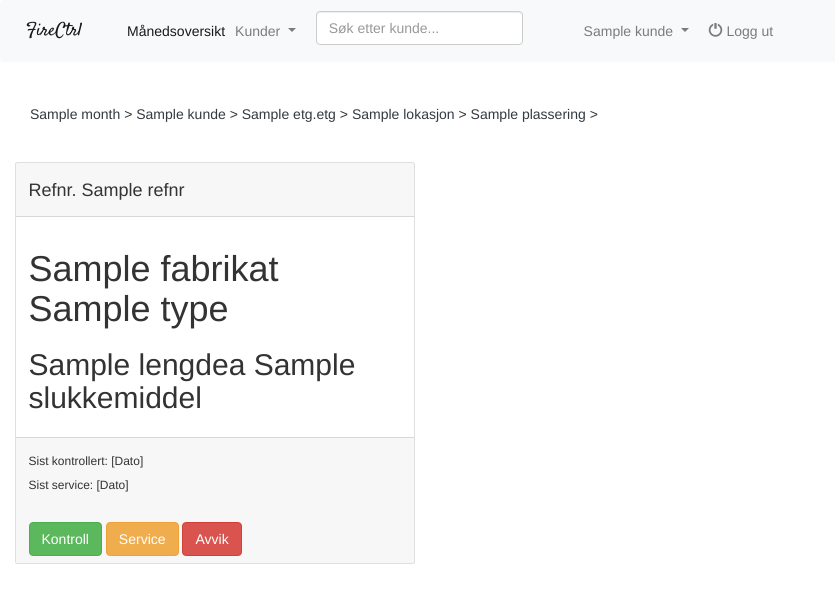
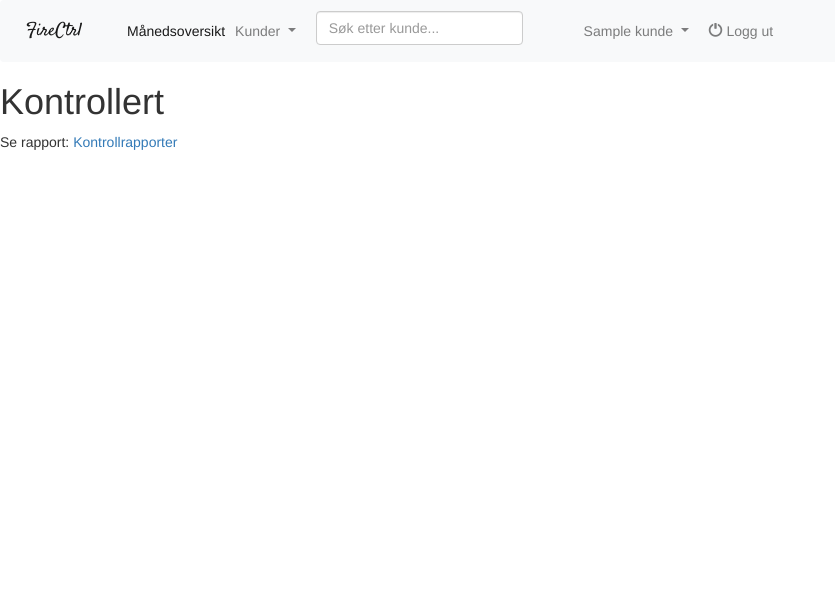
Before and after one commit to gruffsy/BTGCtrl, a Django app: template kontroll/templates/obj_detail.html in a window 1280 px wide. Shown: the top 603 px of the page, without its empty margins (0-835 px from the left). Run offline with Django 3.2, Linux system fonts and the light colour scheme; the template is opened without the code that fills it: most values are stand-ins (such as "Sample title", 1, 10 or a date in 2020); some libraries are stand-ins or nearby versions.

Commit message:
kontroll

```diff
--- a/kontroll/templates/detail.html
+++ b/kontroll/templates/detail.html
@@ -63,7 +63,7 @@
                                         {{obj.extinguishant.type}}<br></h1>
                                     <h2>
                                         {% if obj.extinguishant.lengde is not None %}
-                                        {{obj.extinguishant.lengde}}a
+                                        {{obj.extinguishant.lengde}}
                                         {% endif %}
                                         {% if obj.extinguishant.slukkemiddel is not None %}
                                         {{obj.extinguishant.slukkemiddel}}
@@ -83,7 +83,7 @@
                                 <!-- Modal footer -->
                                 <div class="modal-footer bg-light">
                                     <a class="btn btn-info" href="{% url 'obj_detail' obj.pk %}">Endringer</a>
-                                    <a class="btn btn-success" href="{% url 'obj_detail' obj.pk %}">Kontroll</a>
+                                    <a class="btn btn-success" href="{% url 'obj_detail' obj.pk %}?kontroll=now">Kontroll</a>
                                     <a class="btn btn-warning" href="{% url 'obj_detail' obj.pk %}">Service</a>
                                     <a class="btn btn-danger" href="{% url 'obj_detail' obj.pk %}">Avvik</a>
                                 </div>
--- a/kontroll/templates/obj_detail.html
+++ b/kontroll/templates/obj_detail.html
@@ -1,38 +1,7 @@
 {% extends 'base.html' %}
 {% block body %}
 
-<div class="just-padding">
-    <div class="container-fluid">
-        <h5><a class="text-dark" href="#">{{obj.customer.month}}</a> >
-            <a class="text-dark" href="#">{{obj.customer.kunde}}</a> >
-            <a class="text-dark" href="#">{{obj.etg}}.etg</a> >
-            <a class="text-dark" href="#">{{obj.lokasjon}}</a> >
-            <a class="text-dark" href="#">{{obj.plassering}}</a> >
-        </h5></div>
-</div>
-<div class="just-padding">
-    <div class="card" style="width:400px">
-        <div class="card-header"><h4 class="card-title">Refnr. {{obj.refnr }}</h4></div>
-        <div class="card-body">
-            <p class="card-text">
-            <h1> {{obj.extinguishant.fabrikat}}
-                {{obj.extinguishant.type}}<br></h1>
-            <h2>
-                {% if obj.extinguishant.lengde is not None %}
-                {{obj.extinguishant.lengde}}a
-                {% endif %}
-                {% if obj.extinguishant.slukkemiddel is not None %}
-                {{obj.extinguishant.slukkemiddel}}
-                {% endif %}</h2></p>
-        </div>
-        <div class="card-footer">
-            <h6>Sist kontrollert: [Dato]</h6>
-            <h6>Sist service: [Dato]</h6><br>
-            <a class="btn btn-success" href="#">Kontroll</a>
-            <a class="btn btn-warning" href="#">Service</a>
-            <a class="btn btn-danger" href="#">Avvik</a>
-        </div>
-    </div>
-</div>
+<h1>Kontrollert</h1>
+Se rapport: <a class="" href="{% url 'objtr' customer.id %}">Kontrollrapporter</a>
 
 {% endblock %}
```
Also changed, not shown: kontroll/views.py (+8 -0 lines).
